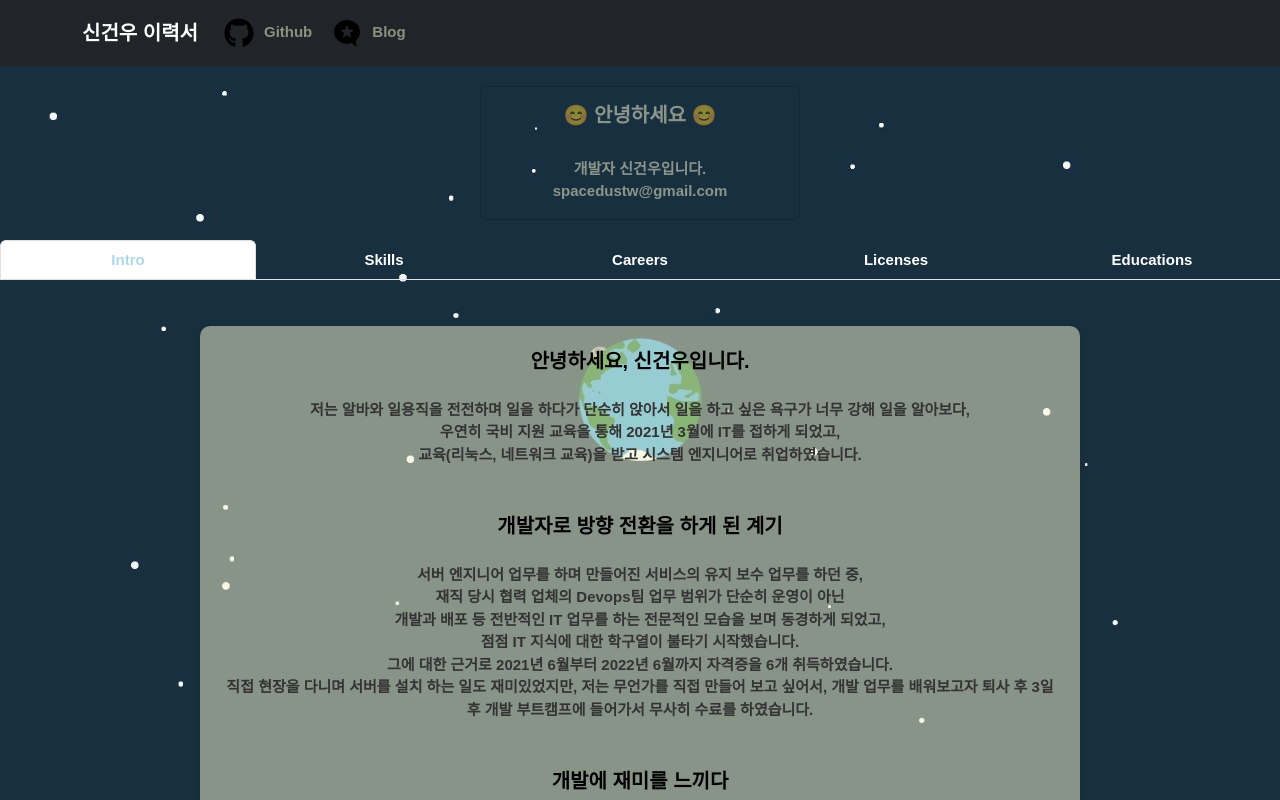
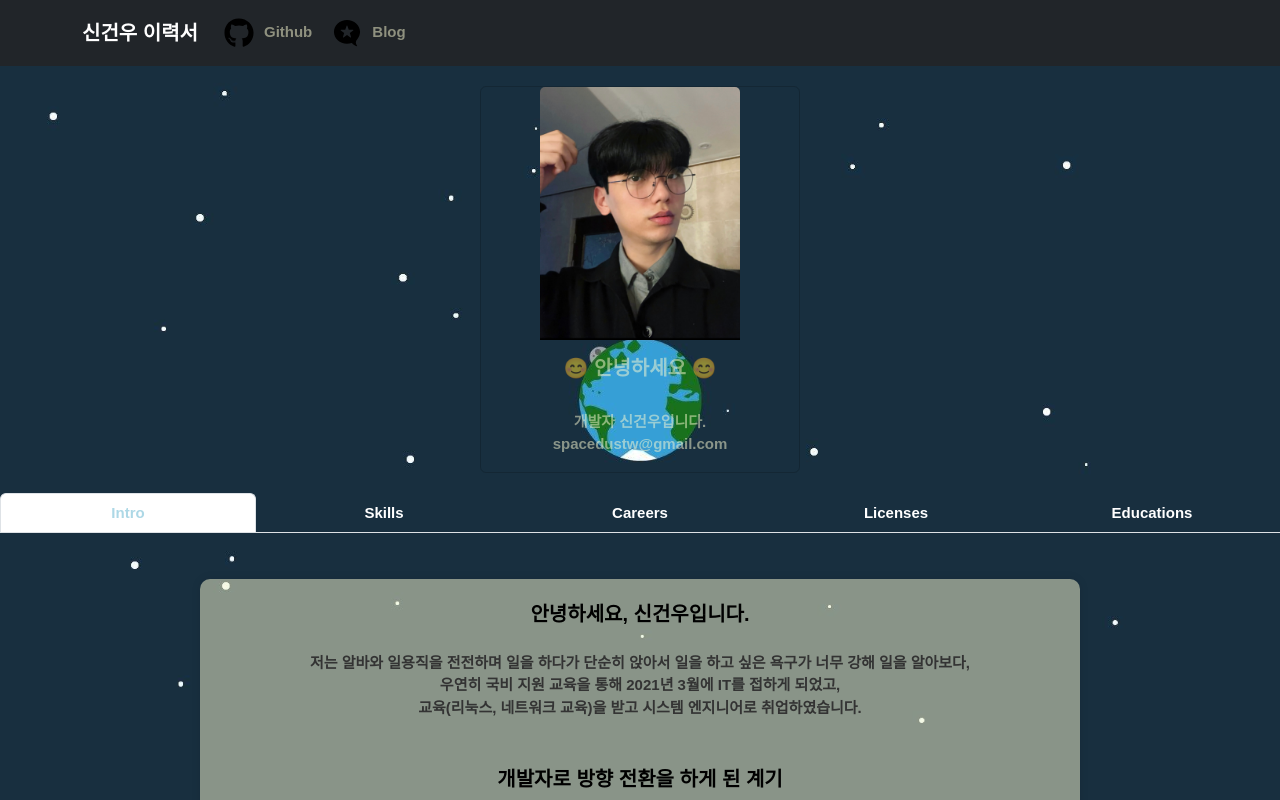
Before and after one commit to spacedustz/Resume, a React (Vite) app in the folder React/: page /intro in a window 1280 px wide. Shown: the top 800 px of the page. Built offline with nearby package versions, Linux system fonts and the light colour scheme.

Commit message:
프로필 카드 사진 다시 올림

```diff
--- a/React/src/styles/card/ProfileCard.tsx
+++ b/React/src/styles/card/ProfileCard.tsx
@@ -62,7 +62,7 @@ const ProfileCard: React.FC = () => {
     return (
         <CardContainer>
             <MainCard style={{width: '20rem'}}>
-                {/*<Card.Img variant="top" src="../../public/assets/me2.png"/>*/}
+                <Card.Img variant="top" src="../../public/assets/me2.png"/>
                 <Card.Body>
                         <Title>😊 안녕하세요 😊</Title><br/>
                         <strong>개발자 신건우입니다.</strong><br/>
```
